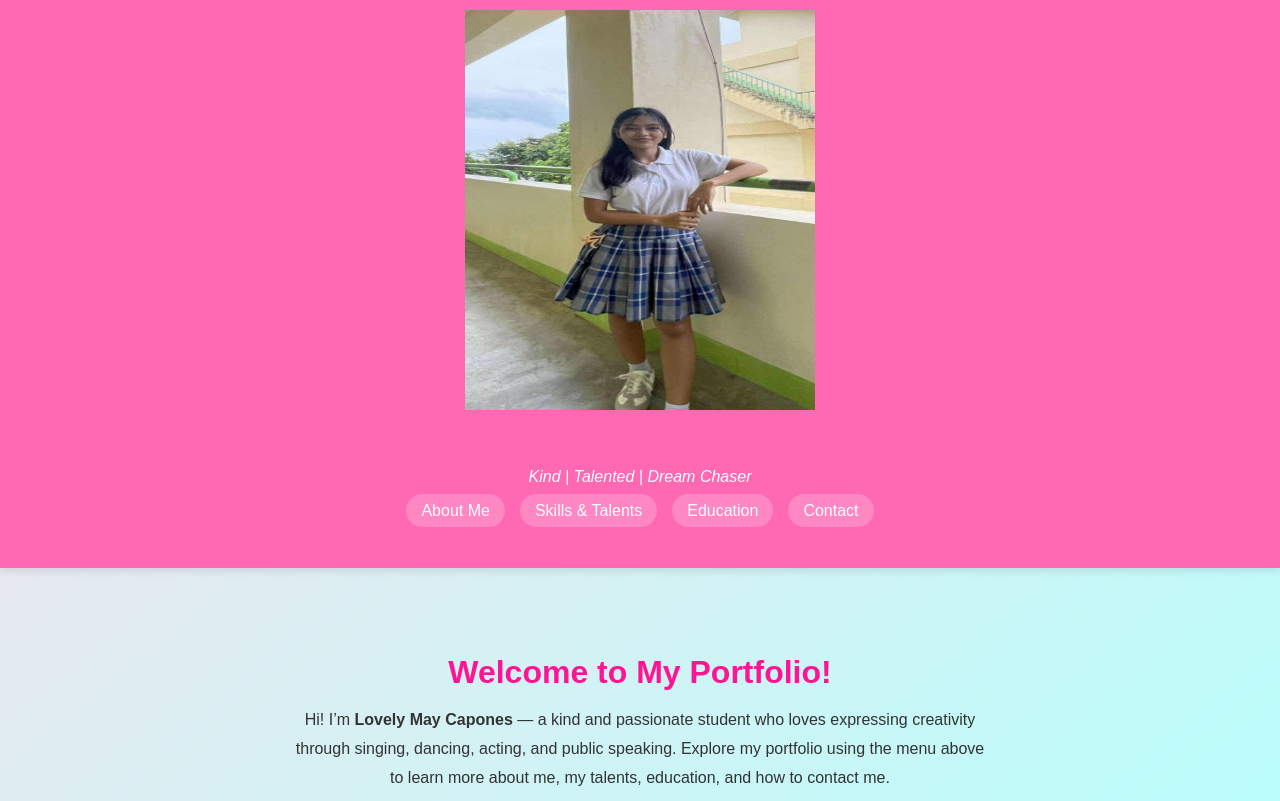
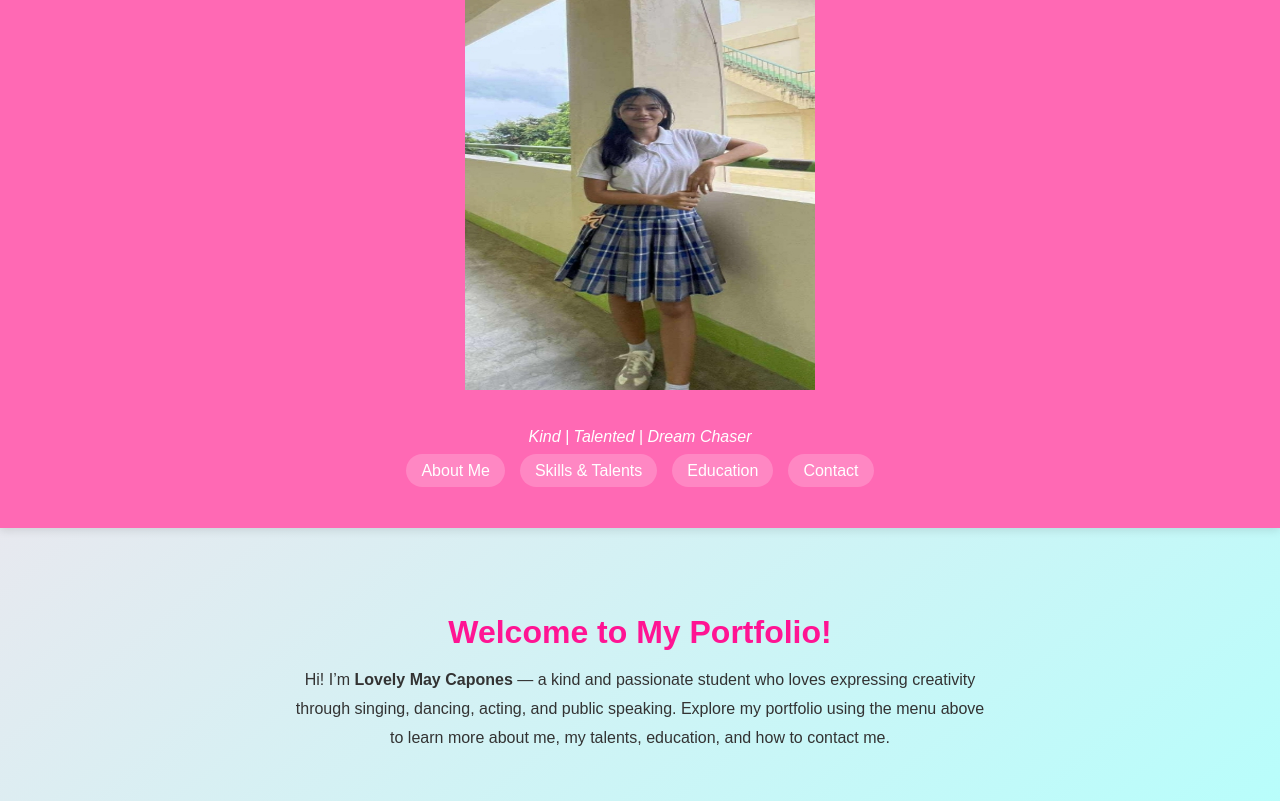
Before and after one commit to lovelycapones/lovelymay, a plain HTML site: page index.html in a window 1280 px wide. Shown: the part 119-920 px from the top of the page. Drawn offline with Linux system fonts and the light colour scheme.

Commit message:
Update style.css

```diff
--- a/style.css
+++ b/style.css
@@ -13,11 +13,6 @@ header {
   text-align: center;
   padding: 2rem 1rem;
   box-shadow: 0 3px 8px rgba(0, 0, 0, 0.1);
-}
-
-img {
-  border-radius: 10px; /* all corners rounded equally */
-  padding: 20px;
 }
 
 header h1 {
```
